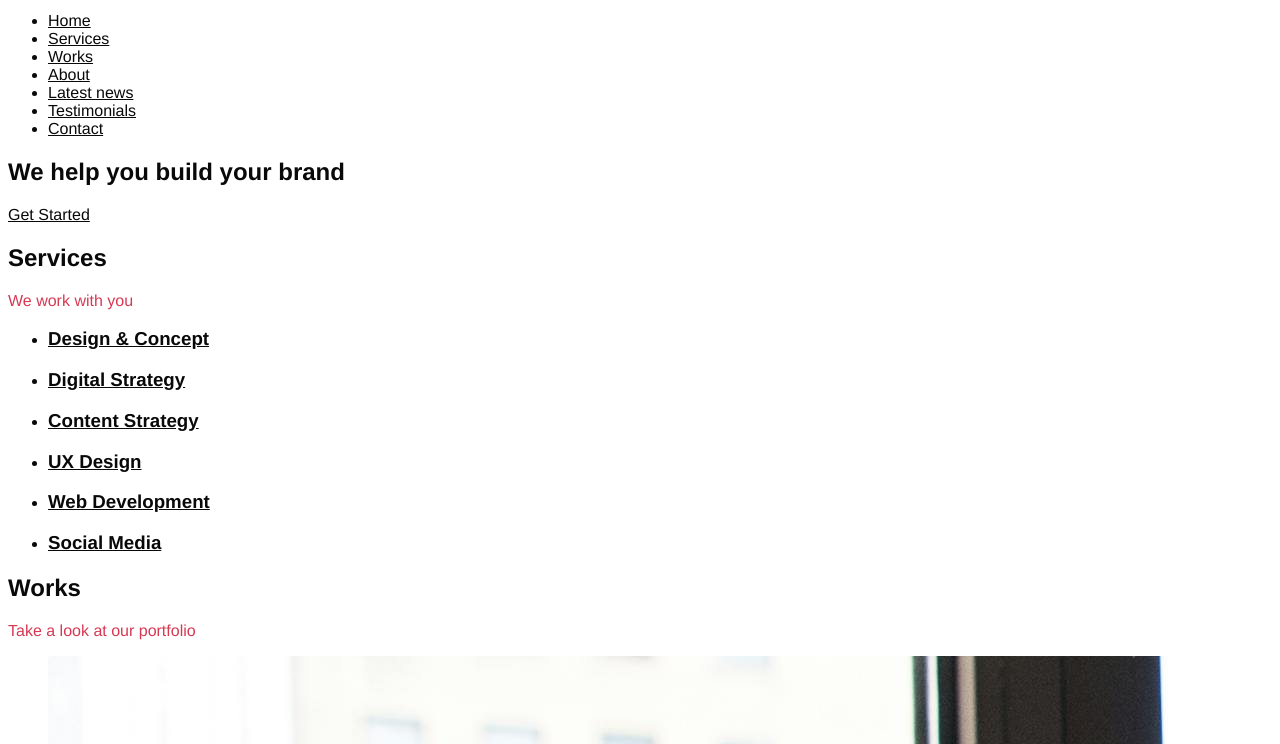
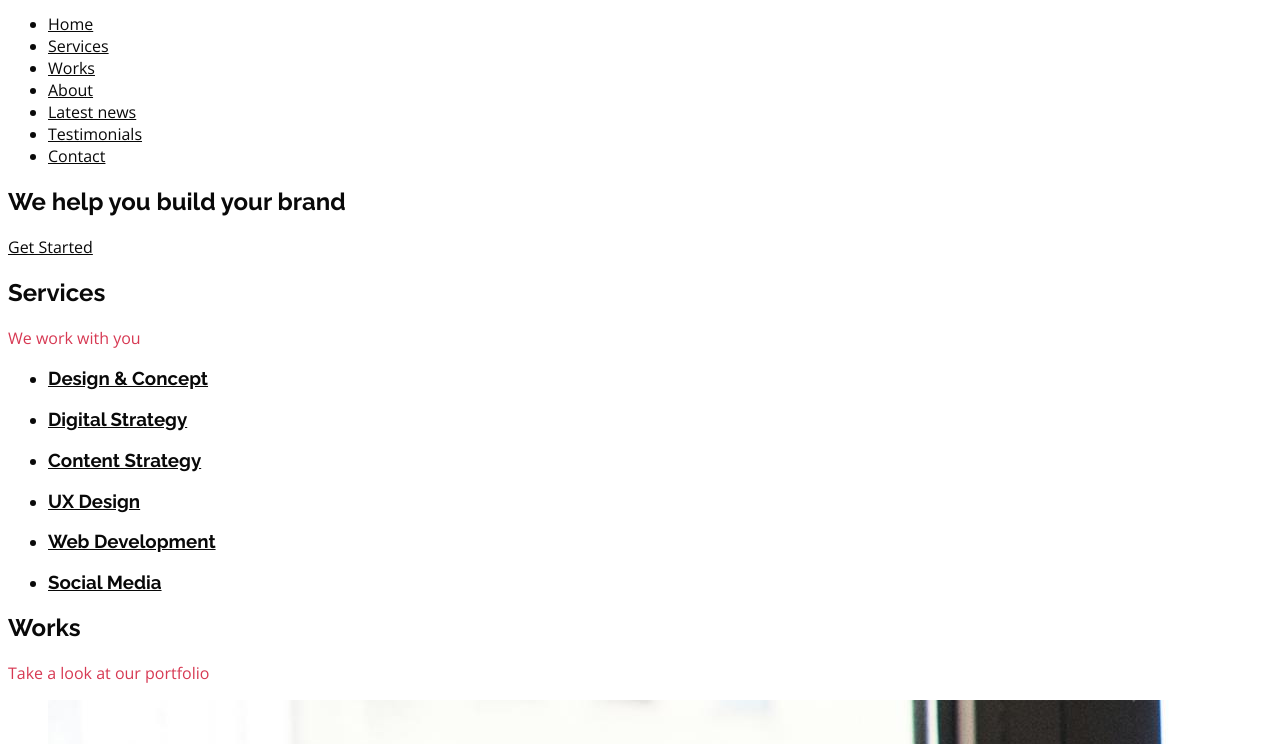
Before and after one commit to PC-Ngumoha/alx-frontend, a plain HTML site: page 0x02-CSS_advanced/index.html in a window 1280 px wide. Shown: the part 56-800 px from the top of the page. Drawn offline with nearby package versions, Linux system fonts and the light colour scheme.

Commit message:
Update: styles/7-style.css

```diff
--- a/0x02-CSS_advanced/index.html
+++ b/0x02-CSS_advanced/index.html
@@ -6,8 +6,11 @@
     <title>Homepage - Techium</title>
     <meta name="description" content="Description of the page less than 150 characters">
     <link rel="icon" type="image/png" href="images/favicon.jpg">
+    <link rel="preconnect" href="https://fonts.googleapis.com">
+    <link rel="preconnect" href="https://fonts.gstatic.com" crossorigin>
+    <link href="https://fonts.googleapis.com/css2?family=Raleway:ital,wght@0,100..900;1,100..900&display=swap" rel="stylesheet">
     <link href="https://fonts.googleapis.com/css?family=Open+Sans:400,700|Raleway:700&display=swap" rel="stylesheet">
-    <link rel='stylesheet' href='styles/6-style.css'>
+    <link rel='stylesheet' href='styles/7-style.css'>
   </head>
   <body>
     <!-- Header -->
--- /dev/null
+++ b/0x02-CSS_advanced/styles/7-style.css
@@ -0,0 +1,50 @@
+:root {
+  --color-primary: #d73953;
+  --color-black: #090909;
+  --color-white: #ffffff;
+  --color-light-grey: #f3f3f3;
+  --color-dark-grey: #353535;
+  --text-color: var(--color-black);
+  --font-family-base: 'Open Sans', 'Helvetica Neue', Helvetica, Arial, sans-serif;
+  --font-family-title: 'Raleway', 'Helvetica Neue', Helvetica, Arial, sans-serif;
+  --font-size-small: 1.2rem;
+  --font-size-medium: 1.6rem;
+  --font-size-large: 1.8rem;
+  --font-size-x-large: 2.3rem;
+  --font-size-xx-large: 4.8rem;
+  --font-weight-regular: 400;
+  --font-weight-bold: 700;
+}
+
+html {
+  scroll-behavior: smooth;
+  font-size: 62.5%;
+}
+
+body {
+  color: var(--text-color);
+  font-family: var(--font-family-base);
+  font-size: var(--font-size-medium);
+  font-weight: var(--font-weight-regular);
+}
+
+h1, h2, h3, h4, h5, h6 {
+  font-family: var(--font-family-title);
+  font-weight: var(--font-weight-bold);
+}
+
+a {
+  color: var(--text-color);
+}
+
+.visually-hidden {
+  display: none;
+}
+
+.card-category {
+  color: var(--color-primary);
+}
+
+.section-tagline {
+  color: var(--color-primary);
+}
```
